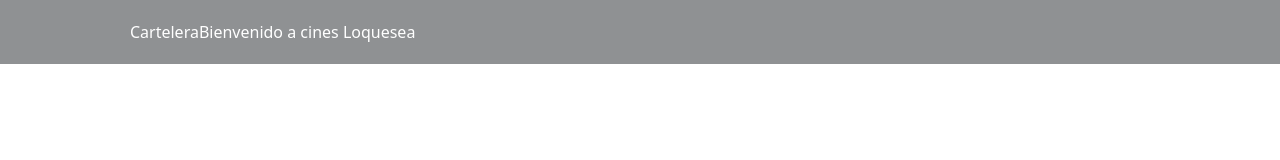
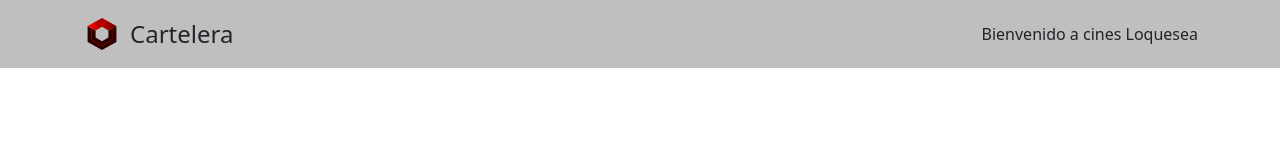
Before and after one commit to JM4000/CinesLoquesea, a plain HTML site: page pagina_principal.html in a window 1280 px wide. Drawn offline with nearby package versions, Linux system fonts and the light colour scheme.

Commit message:
Plantila pagina

```diff
--- a/css/pagina_principal.css
+++ b/css/pagina_principal.css
@@ -0,0 +1,3 @@
+.bg-informacion {
+    background-color: brown;
+}
--- a/pagina_principal.html
+++ b/pagina_principal.html
@@ -1,31 +1,41 @@
 <!doctype html>
 <html lang="en">
+
 <head>
   <!-- Required meta tags -->
   <meta charset="utf-8">
   <meta name="viewport" content="width=device-width, initial-scale=1">
 
   <!-- Bootstrap CSS -->
-    <link href="https://cdn.jsdelivr.net/npm/bootstrap@5.1.3/dist/css/bootstrap.min.css" rel="stylesheet" integrity="sha384-1BmE4kWBq78iYhFldvKuhfTAU6auU8tT94WrHftjDbrCEXSU1oBoqyl2QvZ6jIW3" crossorigin="anonymous">
+  <link href="https://cdn.jsdelivr.net/npm/bootstrap@5.1.3/dist/css/bootstrap.min.css" rel="stylesheet"
+    integrity="sha384-1BmE4kWBq78iYhFldvKuhfTAU6auU8tT94WrHftjDbrCEXSU1oBoqyl2QvZ6jIW3" crossorigin="anonymous">
+
+    <link href="css/pagina_principal.css" rel="stylesheet">
 
   <title>Cines Loquesea</title>
 </head>
+
 <body>
-    <div class="b-example-divider"></div>
 
-    <header class="p-3 bg-dark bg-opacity-50 text-white">
+  <header class="p-3 bg-black bg-opacity-25">
     <div class="container">
       <div class="d-flex flex-wrap align-items-center justify-content-center justify-content-lg-start">
-          <a href="/" class="d-flex align-items-center mb-2 mb-lg-0 text-white text-decoration-none">
-            <svg class="bi me-2" width="40" height="32" role="img" aria-label="Bootstrap"><use xlink:href="#bootstrap"/></svg>
-            Cartelera
+        <a href="#" class="d-flex align-items-center mb-3 mb-md-0 me-md-auto text-dark text-decoration-none">
+          <img class="bi me-2" src="images/logo.svg" width="40" height="32"></img>
+          <span class="fs-4 ">Cartelera</span>
         </a>
+
+        <div>
           Bienvenido a cines Loquesea
+        </div>
       </div>
     </div>
   </header>
 
 
-    <script src="https://cdn.jsdelivr.net/npm/bootstrap@5.1.3/dist/js/bootstrap.bundle.min.js" integrity="sha384-ka7Sk0Gln4gmtz2MlQnikT1wXgYsOg+OMhuP+IlRH9sENBO0LRn5q+8nbTov4+1p" crossorigin="anonymous"></script>
+  <script src="https://cdn.jsdelivr.net/npm/bootstrap@5.1.3/dist/js/bootstrap.bundle.min.js"
+    integrity="sha384-ka7Sk0Gln4gmtz2MlQnikT1wXgYsOg+OMhuP+IlRH9sENBO0LRn5q+8nbTov4+1p"
+    crossorigin="anonymous"></script>
 </body>
+
 </html>
```
Also changed, not shown: images/logo.svg (added). Lines whose indentation alone changed are shown as unchanged.
